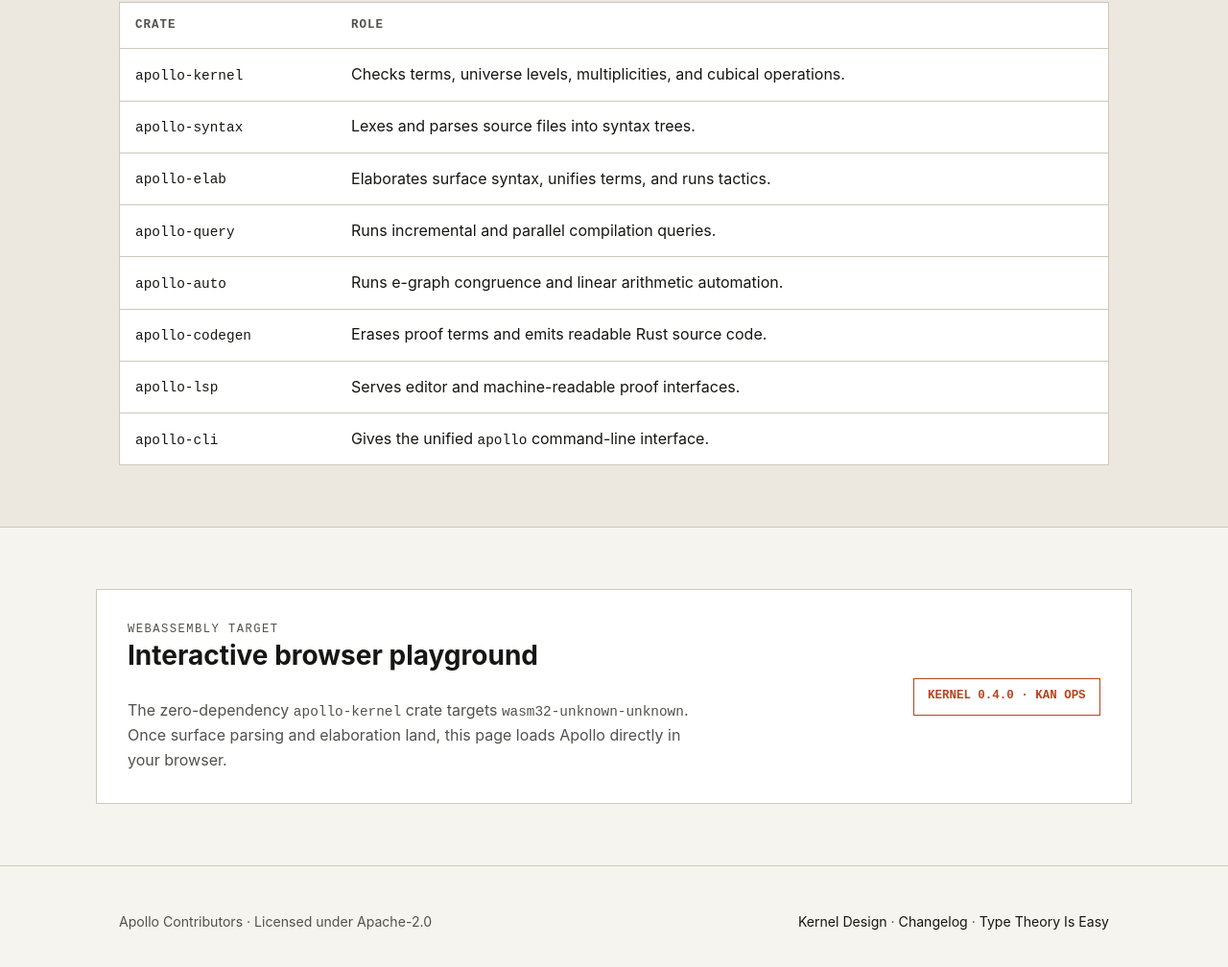
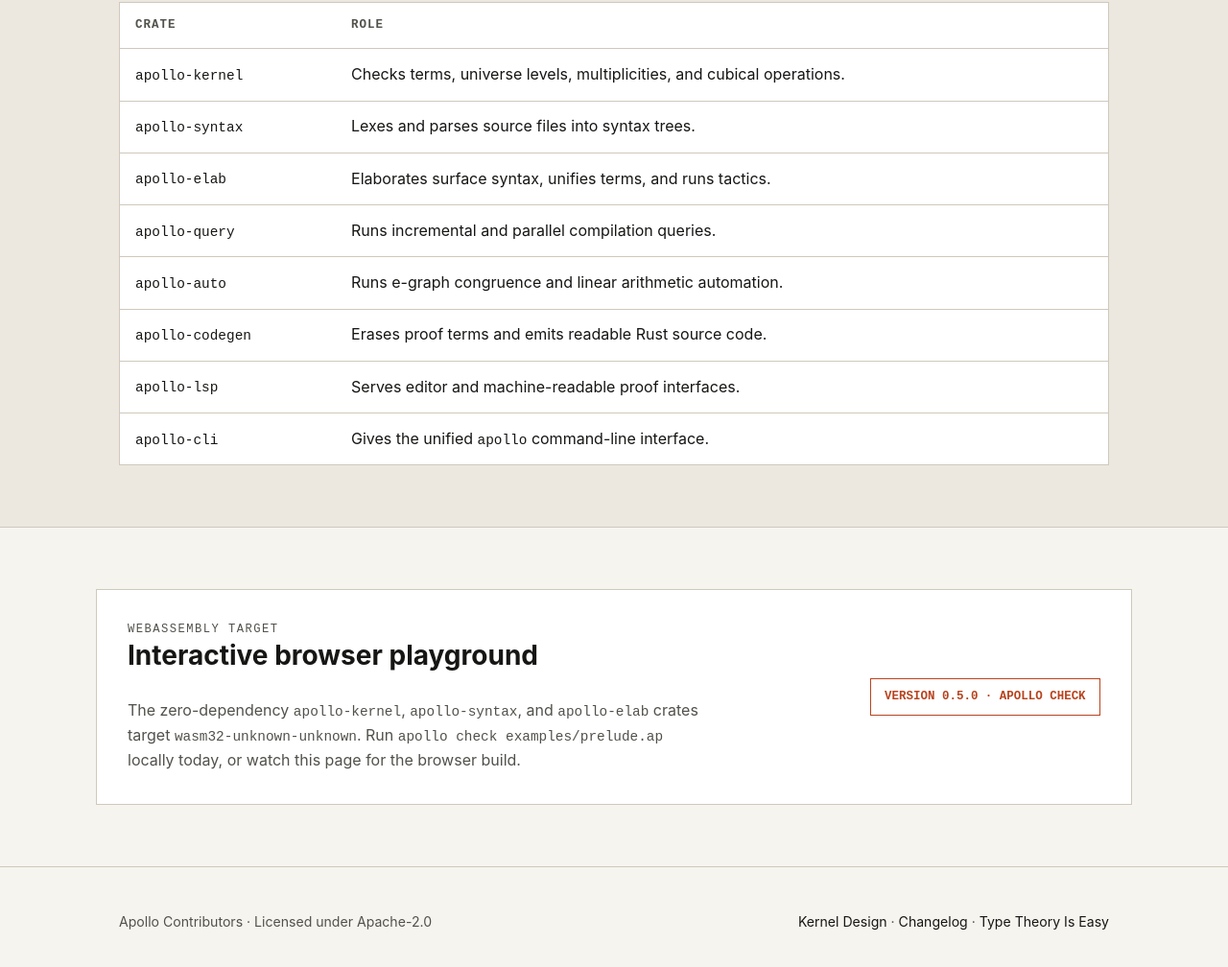
Before and after one commit to collide2954/apollo, a plain HTML site: page website/index.html in a window 1280 px wide. Shown: the part 1276-2284 px from the top of the page at 96% size. Drawn offline with Linux system fonts and the light colour scheme.

Commit message:
Release 0.5.0 with surface parser, elaborator, and apollo check CLI

```diff
--- a/website/index.html
+++ b/website/index.html
@@ -35,7 +35,7 @@
     <section class="hero">
       <div class="container hero-grid">
         <div class="hero-copy">
-          <p class="eyebrow">VERSION 0.4.0 · APACHE-2.0 · MACOS / LINUX / WINDOWS</p>
+          <p class="eyebrow">VERSION 0.5.0 · APACHE-2.0 · MACOS / LINUX / WINDOWS</p>
           <h1>Prove properties. Emit sound Rust.</h1>
           <p class="lead">
             Apollo is an interactive theorem prover and verified systems language in Rust.
@@ -161,11 +161,11 @@
           <p class="eyebrow">WEBASSEMBLY TARGET</p>
           <h2>Interactive browser playground</h2>
           <p>
-            The zero-dependency <code>apollo-kernel</code> crate targets <code>wasm32-unknown-unknown</code>.
-            Once surface parsing and elaboration land, this page loads Apollo directly in your browser.
+            The zero-dependency <code>apollo-kernel</code>, <code>apollo-syntax</code>, and <code>apollo-elab</code> crates target <code>wasm32-unknown-unknown</code>.
+            Run <code>apollo check examples/prelude.ap</code> locally today, or watch this page for the browser build.
           </p>
         </div>
-        <div class="status-pill">KERNEL 0.4.0 · KAN OPS</div>
+        <div class="status-pill">VERSION 0.5.0 · APOLLO CHECK</div>
       </div>
     </section>
   </main>
```
Also changed, not shown: 4 other files.
